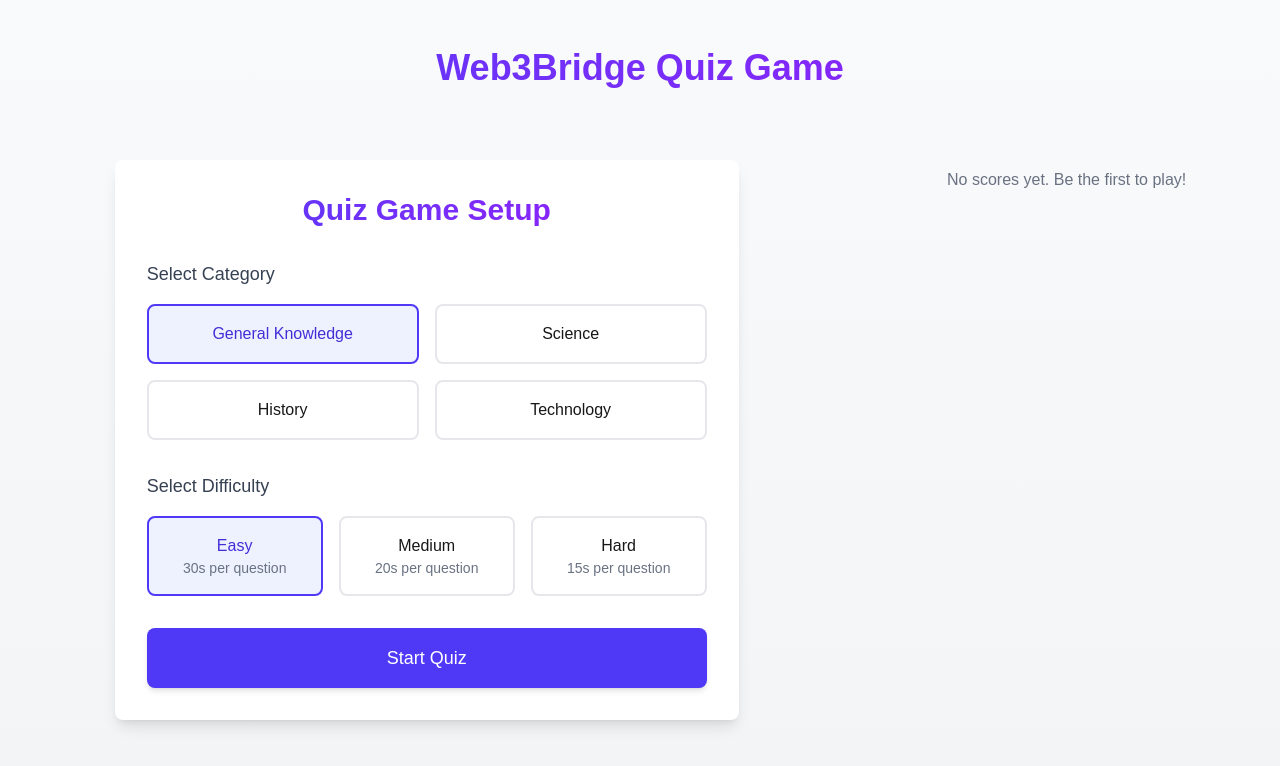
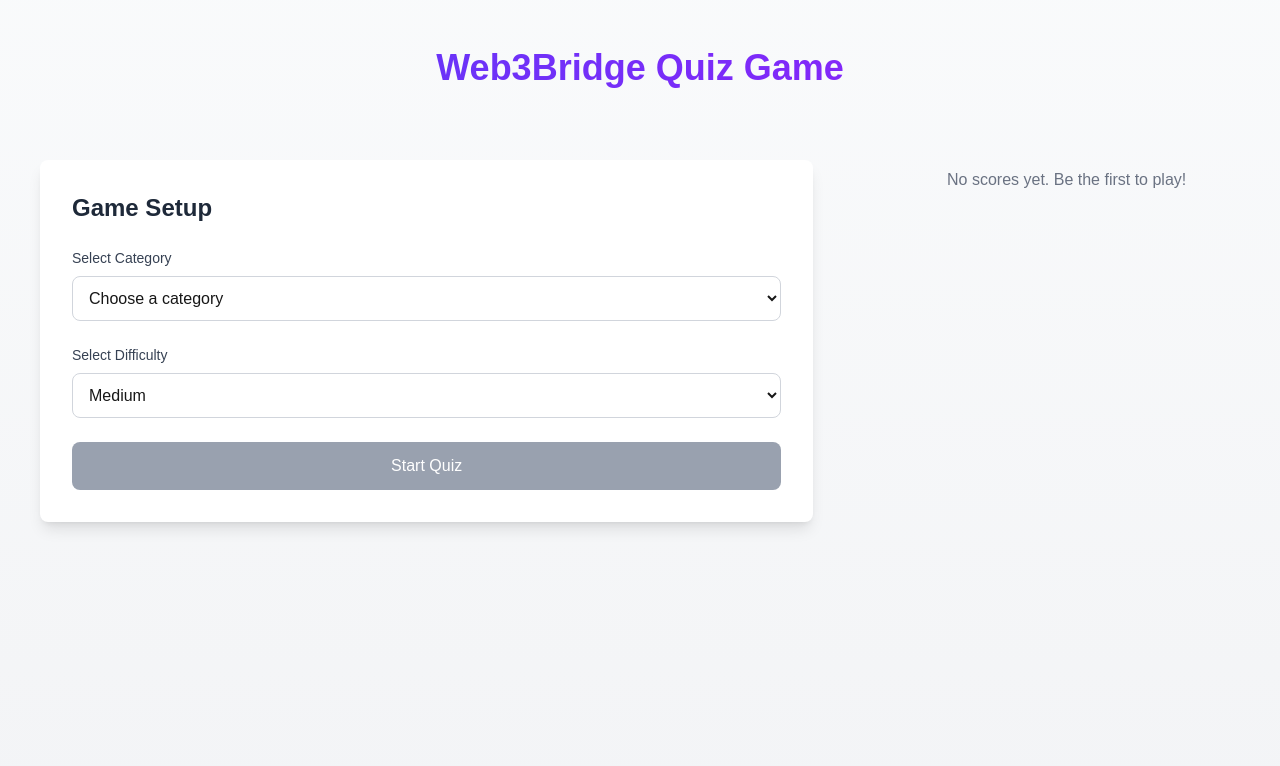
Before and after one commit to oyewoas/quiz-game, a Next.js app: page / in a window 1280 px wide. Shown: the top 766 px of the page. Built offline with nearby package versions, Linux system fonts and the light colour scheme.

Commit message:
feat: add category-specific questions and update game setup

```diff
--- a/src/components/GameSetup.tsx
+++ b/src/components/GameSetup.tsx
@@ -3,120 +3,103 @@
 import { QuizConfig } from "../types/quiz";
 
 const categories = [
-  { id: "general", name: "General Knowledge" },
-  { id: "science", name: "Science" },
-  { id: "history", name: "History" },
-  { id: "technology", name: "Technology" },
+  { id: "blockchain", name: "Blockchain Basics" },
+  { id: "web3", name: "Web3 & dApps" },
+  { id: "defi", name: "DeFi" },
+  { id: "nft", name: "NFTs" },
+  { id: "cryptocurrency", name: "Cryptocurrency" },
 ];
 
 const difficulties = [
-  { id: "easy", name: "Easy", timeLimit: 30 },
-  { id: "medium", name: "Medium", timeLimit: 20 },
-  { id: "hard", name: "Hard", timeLimit: 15 },
+  { id: "easy", name: "Easy" },
+  { id: "medium", name: "Medium" },
+  { id: "hard", name: "Hard" },
 ];
 
 export default function GameSetup() {
   const { state, dispatch } = useQuizContext();
-  const [selectedCategory, setSelectedCategory] = useState(categories[0].id);
-  const [selectedDifficulty, setSelectedDifficulty] = useState<QuizConfig["difficulty"]>("easy");
+  const [selectedCategory, setSelectedCategory] = useState<string>("");
+  const [selectedDifficulty, setSelectedDifficulty] = useState<QuizConfig["difficulty"]>("medium");
   const [isSubmitting, setIsSubmitting] = useState(false);
 
-  // Hide the setup when game is started
+  // Don't show setup if game is already configured
   if (state.gameConfig) {
     return null;
   }
 
   const handleSubmit = (e: React.FormEvent) => {
     e.preventDefault();
+    if (!selectedCategory) return;
+
     setIsSubmitting(true);
 
     // Add a small delay for better UX
     setTimeout(() => {
-      dispatch({
-        type: "SET_GAME_CONFIG",
-        payload: {
-          category: selectedCategory,
-          difficulty: selectedDifficulty,
-        } as QuizConfig,
-      });
+      const config: QuizConfig = {
+        category: selectedCategory,
+        difficulty: selectedDifficulty,
+        timePerQuestion: 30, // 30 seconds per question
+      };
+
+      dispatch({ type: "SET_GAME_CONFIG", payload: config });
       setIsSubmitting(false);
     }, 300);
   };
 
   return (
-    <div className="w-full max-w-2xl mx-auto p-6">
-      <div className="bg-white rounded-lg shadow-lg p-8 transform transition-all hover:scale-[1.02]">
-        <h1 className="text-3xl font-bold text-center mb-8 bg-gradient-to-r from-indigo-600 to-purple-600 bg-clip-text text-transparent">
-          Quiz Game Setup
-        </h1>
+    <div className="w-full max-w-4xl mx-auto p-6">
+      <div className="bg-white rounded-lg shadow-lg p-8">
+        <h2 className="text-2xl font-bold text-gray-800 mb-6">Game Setup</h2>
 
-        <form onSubmit={handleSubmit} className="space-y-8">
+        <form onSubmit={handleSubmit} className="space-y-6">
           <div>
-            <label className="block text-lg font-medium text-gray-700 mb-4">
+            <label htmlFor="category" className="block text-sm font-medium text-gray-700 mb-2">
               Select Category
             </label>
-            <div className="grid grid-cols-2 gap-4">
+            <select
+              id="category"
+              value={selectedCategory}
+              onChange={(e) => setSelectedCategory(e.target.value)}
+              className="w-full p-3 border border-gray-300 rounded-lg focus:ring-2 focus:ring-indigo-500 focus:border-indigo-500"
+              required
+            >
+              <option value="">Choose a category</option>
               {categories.map((category) => (
-                <button
-                  key={category.id}
-                  type="button"
-                  onClick={() => setSelectedCategory(category.id)}
-                  className={`p-4 rounded-lg border-2 transition-all ${
-                    selectedCategory === category.id
-                      ? "border-indigo-600 bg-indigo-50 text-indigo-700"
-                      : "border-gray-200 hover:border-indigo-300 hover:bg-gray-50"
-                  }`}
-                >
+                <option key={category.id} value={category.id}>
                   {category.name}
-                </button>
+                </option>
               ))}
-            </div>
+            </select>
           </div>
 
           <div>
-            <label className="block text-lg font-medium text-gray-700 mb-4">
+            <label htmlFor="difficulty" className="block text-sm font-medium text-gray-700 mb-2">
               Select Difficulty
             </label>
-            <div className="grid grid-cols-3 gap-4">
+            <select
+              id="difficulty"
+              value={selectedDifficulty}
+              onChange={(e) => setSelectedDifficulty(e.target.value as QuizConfig["difficulty"])}
+              className="w-full p-3 border border-gray-300 rounded-lg focus:ring-2 focus:ring-indigo-500 focus:border-indigo-500"
+            >
               {difficulties.map((difficulty) => (
-                <button
-                  key={difficulty.id}
-                  type="button"
-                  onClick={() => setSelectedDifficulty(difficulty.id as QuizConfig["difficulty"])}
-                  className={`p-4 rounded-lg border-2 transition-all ${
-                    selectedDifficulty === difficulty.id
-                      ? "border-indigo-600 bg-indigo-50 text-indigo-700"
-                      : "border-gray-200 hover:border-indigo-300 hover:bg-gray-50"
-                  }`}
-                >
-                  <div className="font-medium">{difficulty.name}</div>
-                  <div className="text-sm text-gray-500">
-                    {difficulty.timeLimit}s per question
-                  </div>
-                </button>
+                <option key={difficulty.id} value={difficulty.id}>
+                  {difficulty.name}
+                </option>
               ))}
-            </div>
+            </select>
           </div>
 
           <button
             type="submit"
-            disabled={isSubmitting}
-            className={`w-full py-4 px-6 rounded-lg text-white font-medium text-lg
-              ${
-                isSubmitting
-                  ? "bg-gray-400 cursor-not-allowed"
-                  : "bg-indigo-600 hover:bg-indigo-700 transform hover:scale-[1.02]"
-              }
-              transition-all duration-300 shadow-md`}
+            disabled={!selectedCategory || isSubmitting}
+            className={`w-full py-3 px-4 rounded-lg text-white font-medium transition-colors ${
+              !selectedCategory || isSubmitting
+                ? "bg-gray-400 cursor-not-allowed"
+                : "bg-indigo-600 hover:bg-indigo-700"
+            }`}
           >
-            {isSubmitting ? (
-              <div className="flex items-center justify-center">
-                <div className="w-5 h-5 border-2 border-white border-t-transparent rounded-full animate-spin mr-2"></div>
-                Starting Game...
-              </div>
-            ) : (
-              "Start Quiz"
-            )}
+            {isSubmitting ? "Starting Quiz..." : "Start Quiz"}
           </button>
         </form>
       </div>
--- a/src/data/questions.ts
+++ b/src/data/questions.ts
@@ -1,54 +1,198 @@
 import { Question } from "../types/quiz";
 
 export const questions: Question[] = [
+  // Blockchain Basics
   {
-    id: "1",
-    question: "What is the capital of France?",
-    options: ["London", "Berlin", "Paris", "Madrid"],
-    correctAnswer: "Paris",
-    category: "Geography",
+    id: "blockchain-1",
+    question: "What is a blockchain?",
+    options: [
+      "A distributed ledger technology",
+      "A type of cryptocurrency",
+      "A database management system",
+      "A cloud storage solution",
+    ],
+    correctAnswer: "A distributed ledger technology",
+    category: "blockchain",
     difficulty: "easy",
-    timeLimit: 30,
   },
   {
-    id: "2",
-    question: "Which planet is known as the Red Planet?",
-    options: ["Venus", "Mars", "Jupiter", "Saturn"],
-    correctAnswer: "Mars",
-    category: "Science",
+    id: "blockchain-2",
+    question: "What is a block in blockchain?",
+    options: [
+      "A collection of transactions",
+      "A type of cryptocurrency",
+      "A mining reward",
+      "A network node",
+    ],
+    correctAnswer: "A collection of transactions",
+    category: "blockchain",
     difficulty: "easy",
-    timeLimit: 30,
   },
   {
-    id: "3",
-    question: "What is the largest mammal in the world?",
-    options: ["African Elephant", "Blue Whale", "Giraffe", "Hippopotamus"],
-    correctAnswer: "Blue Whale",
-    category: "Science",
+    id: "blockchain-3",
+    question: "What is the purpose of mining in blockchain?",
+    options: [
+      "To validate transactions and create new blocks",
+      "To store cryptocurrency",
+      "To hack the network",
+      "To create new cryptocurrencies",
+    ],
+    correctAnswer: "To validate transactions and create new blocks",
+    category: "blockchain",
     difficulty: "medium",
-    timeLimit: 45,
+  },
+
+  // Web3 & dApps
+  {
+    id: "web3-1",
+    question: "What is Web3?",
+    options: [
+      "A decentralized version of the internet",
+      "A new version of HTML",
+      "A cloud computing platform",
+      "A social media network",
+    ],
+    correctAnswer: "A decentralized version of the internet",
+    category: "web3",
+    difficulty: "easy",
   },
   {
-    id: "4",
-    question: "Who painted the Mona Lisa?",
+    id: "web3-2",
+    question: "What is a dApp?",
     options: [
-      "Vincent van Gogh",
-      "Pablo Picasso",
-      "Leonardo da Vinci",
-      "Michelangelo",
+      "A decentralized application",
+      "A digital asset",
+      "A database application",
+      "A development tool",
     ],
-    correctAnswer: "Leonardo da Vinci",
-    category: "Art",
-    difficulty: "medium",
-    timeLimit: 45,
+    correctAnswer: "A decentralized application",
+    category: "web3",
+    difficulty: "easy",
   },
   {
-    id: "5",
-    question: "What is the chemical symbol for gold?",
-    options: ["Ag", "Fe", "Au", "Cu"],
-    correctAnswer: "Au",
-    category: "Science",
+    id: "web3-3",
+    question: "Which blockchain is most commonly used for dApps?",
+    options: ["Ethereum", "Bitcoin", "Litecoin", "Ripple"],
+    correctAnswer: "Ethereum",
+    category: "web3",
+    difficulty: "medium",
+  },
+
+  // DeFi
+  {
+    id: "defi-1",
+    question: "What does DeFi stand for?",
+    options: [
+      "Decentralized Finance",
+      "Digital Finance",
+      "Distributed Finance",
+      "Direct Finance",
+    ],
+    correctAnswer: "Decentralized Finance",
+    category: "defi",
+    difficulty: "easy",
+  },
+  {
+    id: "defi-2",
+    question: "What is a yield farm in DeFi?",
+    options: [
+      "A way to earn rewards by providing liquidity",
+      "A type of cryptocurrency",
+      "A mining operation",
+      "A trading strategy",
+    ],
+    correctAnswer: "A way to earn rewards by providing liquidity",
+    category: "defi",
+    difficulty: "medium",
+  },
+  {
+    id: "defi-3",
+    question: "What is an AMM in DeFi?",
+    options: [
+      "Automated Market Maker",
+      "Automated Mining Machine",
+      "Advanced Market Model",
+      "Automated Money Manager",
+    ],
+    correctAnswer: "Automated Market Maker",
+    category: "defi",
     difficulty: "hard",
-    timeLimit: 60,
+  },
+
+  // NFTs
+  {
+    id: "nft-1",
+    question: "What does NFT stand for?",
+    options: [
+      "Non-Fungible Token",
+      "New Financial Technology",
+      "Network File Transfer",
+      "Non-Financial Transaction",
+    ],
+    correctAnswer: "Non-Fungible Token",
+    category: "nft",
+    difficulty: "easy",
+  },
+  {
+    id: "nft-2",
+    question: "What makes an NFT unique?",
+    options: [
+      "Its unique digital signature",
+      "Its price",
+      "Its owner",
+      "Its creation date",
+    ],
+    correctAnswer: "Its unique digital signature",
+    category: "nft",
+    difficulty: "medium",
+  },
+  {
+    id: "nft-3",
+    question: "What is minting in NFTs?",
+    options: [
+      "The process of creating a new NFT",
+      "The process of buying an NFT",
+      "The process of selling an NFT",
+      "The process of storing an NFT",
+    ],
+    correctAnswer: "The process of creating a new NFT",
+    category: "nft",
+    difficulty: "medium",
+  },
+
+  // Cryptocurrency
+  {
+    id: "crypto-1",
+    question: "What was the first cryptocurrency?",
+    options: ["Bitcoin", "Ethereum", "Litecoin", "Ripple"],
+    correctAnswer: "Bitcoin",
+    category: "cryptocurrency",
+    difficulty: "easy",
+  },
+  {
+    id: "crypto-2",
+    question: "What is a private key in cryptocurrency?",
+    options: [
+      "A secret key used to access and control cryptocurrency",
+      "A public address for receiving cryptocurrency",
+      "A mining key",
+      "A trading key",
+    ],
+    correctAnswer: "A secret key used to access and control cryptocurrency",
+    category: "cryptocurrency",
+    difficulty: "medium",
+  },
+  {
+    id: "crypto-3",
+    question: "What is a hard fork in cryptocurrency?",
+    options: [
+      "A permanent divergence in the blockchain",
+      "A temporary network issue",
+      "A type of cryptocurrency",
+      "A mining difficulty adjustment",
+    ],
+    correctAnswer: "A permanent divergence in the blockchain",
+    category: "cryptocurrency",
+    difficulty: "hard",
   },
 ];
```
